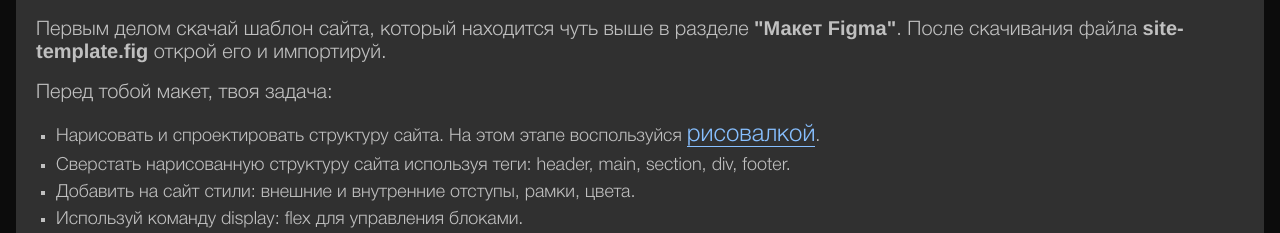
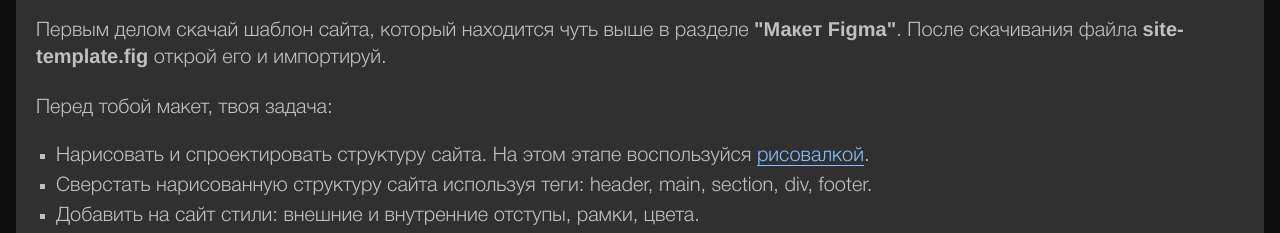
Before and after one commit to piy-bebe/course-platform, a plain HTML site: page pages/dev-lessons/02.html in a window 1280 px wide. Shown: the part 695-928 px from the top of the page. Drawn offline with Linux system fonts and the light colour scheme; a web font is replaced by a local one.

Commit message:
fix: поправить отступы

```diff
--- a/src/css/pages/lesson/block.css
+++ b/src/css/pages/lesson/block.css
@@ -24,6 +24,10 @@
   border-bottom: 1px solid #87bfff;
 }
 
+.block__link-text {
+  font-size: 20px;
+}
+
 .block__header {
   font-size: 24px;
   font-weight: 300;
@@ -39,10 +43,11 @@
 }
 
 .block__text {
-  margin-bottom: 20px;
+  margin-bottom: 25px;
 
   font-size: 20px;
   font-weight: 300;
+  line-height: 1.25;
 
   color: #ffffffb2;
 }
@@ -51,7 +56,7 @@
   list-style: square;
   margin-left: 20px;
 
-  margin-bottom: 20px;
+  margin-bottom: 25px;
 }
 
 .block__list:last-child {
@@ -61,7 +66,7 @@
 .block__item {
   margin-bottom: 10px;
 
-  font-size: 18px;
+  font-size: 20px;
   font-weight: 300;
   color: #ffffffb2;
 }
```
